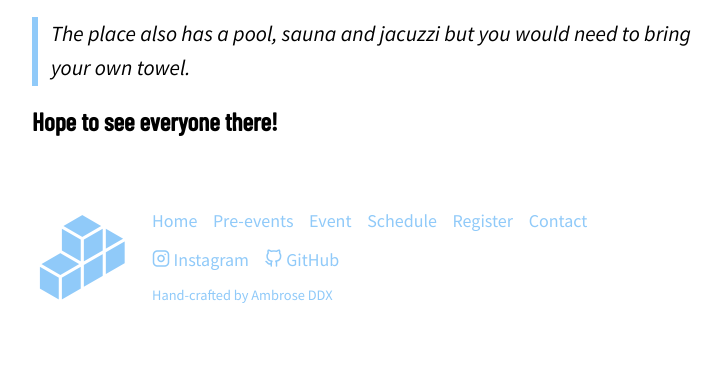
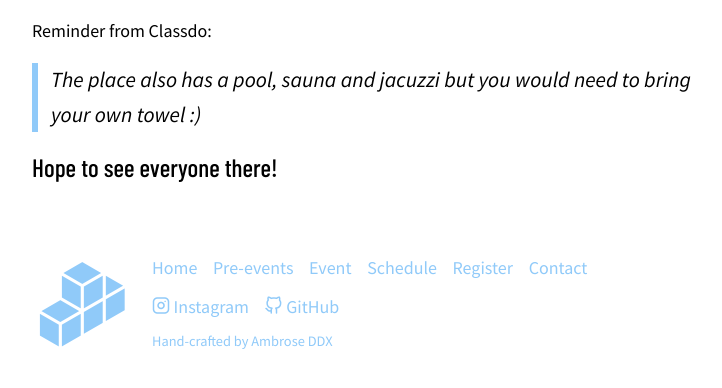
Before and after one commit to buildingblocs/2019, a Jekyll site: the page built from pre-event/bbq/index.md, in a window 1280 px wide and 1191 px high, cut to the strip 787-1175 px from the top of the window. Shown: the whole strip, without its empty margins (260-982 px from the left). Built offline with Jekyll 4.4.1, drawn with Linux system fonts in a browser that asks for light colours; some web fonts are replaced; our own code applies the rules of GitHub Pages for plain Markdown files.

Commit message:
Update index.md

```diff
--- a/pre-event/bbq/index.md
+++ b/pre-event/bbq/index.md
@@ -15,6 +15,7 @@ S227973
 
 <iframe src="https://www.google.com/maps/embed?pb=!1m18!1m12!1m3!1d3988.782429048404!2d103.8347043147382!3d1.3056523620796026!2m3!1f0!2f0!3f0!3m2!1i1024!2i768!4f13.1!3m3!1m2!1s0x31da1993096f2cdb%3A0x2fd08d910e466259!2sFraser+Residence+Singapore!5e0!3m2!1sen!2ssg!4v1552614796958" width="600" height="450" frameborder="0" style="border:0" allowfullscreen></iframe>
 
->The place also has a pool, sauna and jacuzzi but you would need to bring your own towel.
+Reminder from Classdo:
+>The place also has a pool, sauna and jacuzzi but you would need to bring your own towel :)
 
-### **Hope to see everyone there!**
+### Hope to see everyone there!
```
